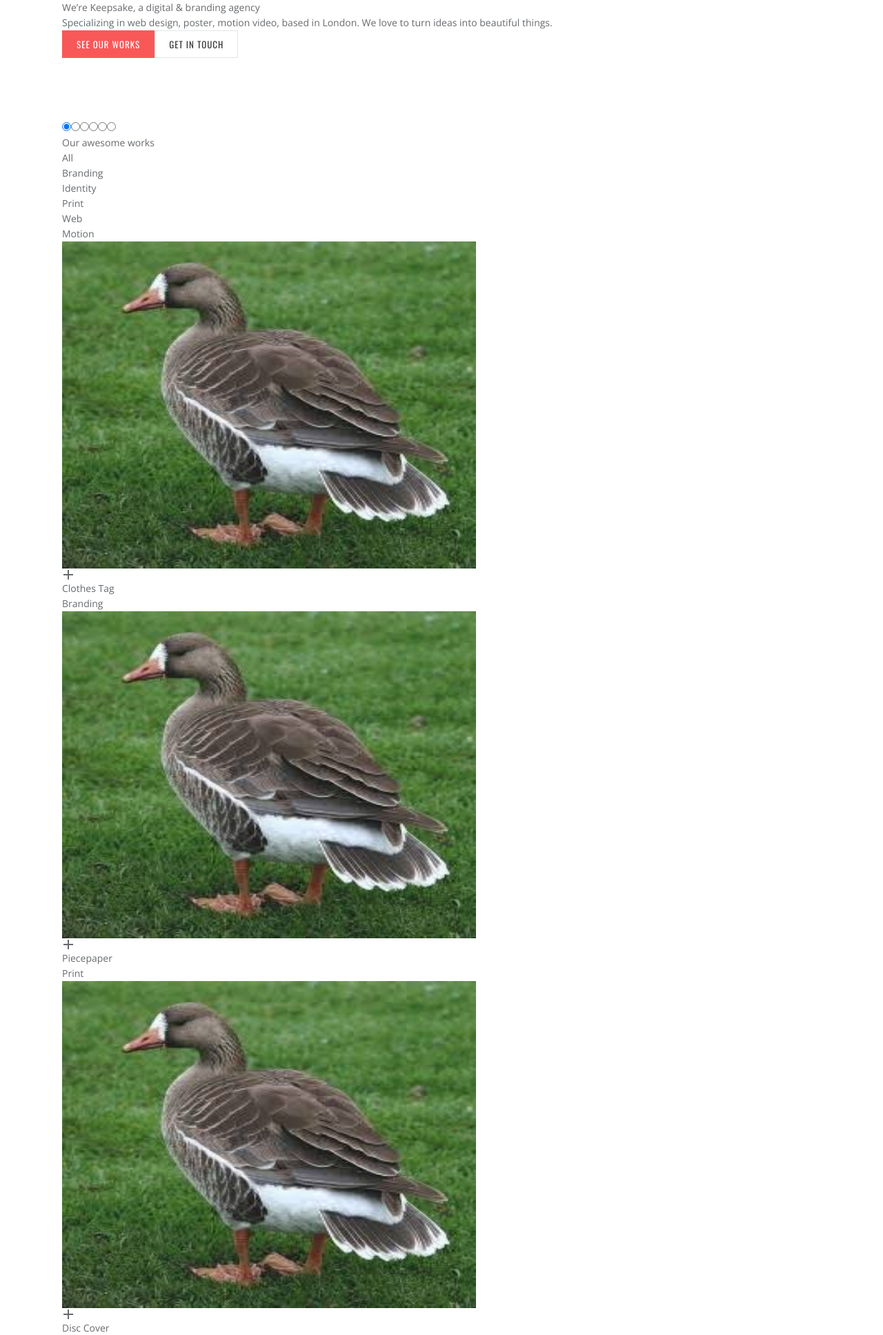
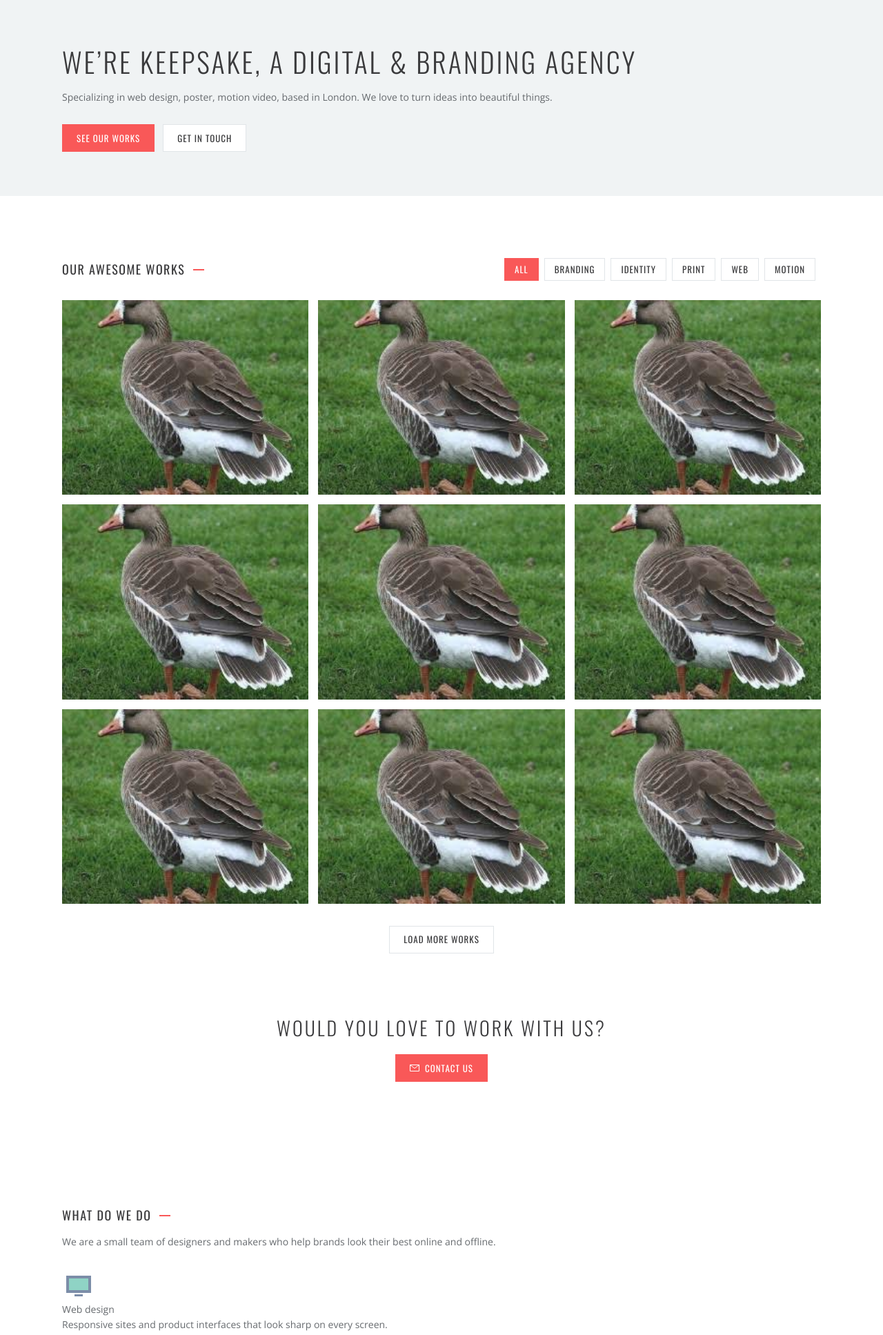
Before and after one commit to KristinaSalo8/landing-keepsake-vite, a Node project: template src/pages/index.pug in a window 1280 px wide. Shown: the part 100-2035 px from the top of the page at 69% size. Run offline with Node 20 templates, Linux system fonts and the light colour scheme; the template is opened without the code that fills it, so the values that code supplies are empty; style sheets or scripts are compiled from the project's sources; some libraries are stand-ins or nearby versions.

Commit message:
feat: add section title, chips, filter and card styles

```diff
--- /dev/null
+++ b/src/styles/components/_card.scss
@@ -0,0 +1,88 @@
+@use '../utils' as *;
+
+.card {
+  flex: 0 0 100%;
+  padding: calc(var(--gutter) / 2);
+  &:nth-child(n + 6) {
+    display: none;
+  }
+  @include mq(md) {
+    flex-basis: 50%;
+    &:nth-child(n + 6) {
+      display: block;
+    }
+    &:nth-child(9) {
+      display: none;
+    }
+  }
+  @include mq(lg) {
+    flex-basis: 33.3333%;
+    &:nth-child(9) {
+      display: block;
+    }
+  }
+  &:focus-within .card__overlay {
+    opacity: 1;
+  }
+  &__box {
+    position: relative;
+  }
+
+  &__link {
+    position: relative;
+    display: block;
+    aspect-ratio: var(--card-ratio);
+    overflow: hidden;
+    background: var(--color-bg-light);
+    &:hover .card__overlay,
+    &:focus-visible .card__overlay {
+      opacity: 1;
+    }
+    &:focus-visible {
+      @include focus-ring(var(--color-teal), -4px);
+    }
+  }
+  &__img {
+    width: 100%;
+    height: 100%;
+    object-fit: cover;
+  }
+  &__overlay {
+    @include flex-center;
+    position: absolute;
+    inset: 0;
+    flex-direction: column;
+    background: var(--color-overlay);
+    text-align: center;
+    opacity: 0;
+    @include transition-safe(opacity 0.25s);
+  }
+  &__plus {
+    @include flex-center;
+    width: 44px;
+    height: 44px;
+    margin-bottom: 14px;
+    border-radius: 50%;
+    background: var(--color-teal);
+    color: var(--color-white);
+  }
+  &__title {
+    font-family: var(--font-heading);
+    font-size: rem(18);
+    line-height: 1.2;
+    letter-spacing: 1.5px;
+    text-transform: uppercase;
+    color: var(--color-white);
+  }
+  &__line {
+    width: 32px;
+    height: 2px;
+    margin: 12px 0 10px;
+    background: var(--color-accent);
+  }
+  &__cat {
+    font-size: rem(14);
+    line-height: 1.2;
+    color: var(--color-teal);
+  }
+}
--- /dev/null
+++ b/src/styles/components/_chip.scss
@@ -0,0 +1,21 @@
+@use '../utils' as *;
+
+.chip {
+  display: block;
+  padding: 9px 14px;
+  border: 1px solid var(--color-border);
+  background: var(--color-white);
+  font-family: var(--font-heading);
+  font-size: var(--fs-nav);
+  line-height: 1;
+  letter-spacing: 1px;
+  text-transform: uppercase;
+  color: var(--color-text-dark);
+  cursor: pointer;
+  @include transition-safe(color 0.2s, border-color 0.2s, background-color 0.2s);
+
+  &:hover {
+    border-color: var(--color-accent);
+    color: var(--color-accent);
+  }
+}
--- /dev/null
+++ b/src/styles/components/_chips.scss
@@ -0,0 +1,26 @@
+@use '../utils' as *;
+
+.chips {
+  display: flex;
+  flex-wrap: nowrap;
+  margin-top: 18px;
+  margin-right: calc(-1 * var(--pad-x));
+  padding-bottom: 4px;
+  overflow-x: auto;
+  scrollbar-width: none;
+
+  &::-webkit-scrollbar {
+    display: none;
+  }
+
+  @include mq(md) {
+    margin: 0;
+    padding: 0;
+    overflow: visible;
+  }
+
+  &__item {
+    flex: none;
+    margin-right: 8px;
+  }
+}
--- /dev/null
+++ b/src/styles/components/_filter.scss
@@ -0,0 +1,47 @@
+@use '../utils' as *;
+.filter__input {
+  position: absolute;
+  width: 1px;
+  height: 1px;
+  opacity: 0;
+}
+
+.filter__input--all:checked ~ .works__head .chip--all,
+.filter__input--branding:checked ~ .works__head .chip--branding,
+.filter__input--identity:checked ~ .works__head .chip--identity,
+.filter__input--print:checked ~ .works__head .chip--print,
+.filter__input--web:checked ~ .works__head .chip--web,
+.filter__input--motion:checked ~ .works__head .chip--motion {
+  border-color: var(--color-accent);
+  background: var(--color-accent);
+  color: var(--color-white);
+}
+
+.filter__input--all:focus-visible ~ .works__head .chip--all,
+.filter__input--branding:focus-visible ~ .works__head .chip--branding,
+.filter__input--identity:focus-visible ~ .works__head .chip--identity,
+.filter__input--print:focus-visible ~ .works__head .chip--print,
+.filter__input--web:focus-visible ~ .works__head .chip--web,
+.filter__input--motion:focus-visible ~ .works__head .chip--motion {
+  @include focus-ring(var(--color-text-dark), 2px);
+}
+
+.filter__input--branding:checked ~ .works__grid .card:not([data-category='branding']) {
+  display: none;
+}
+
+.filter__input--identity:checked ~ .works__grid .card:not([data-category='identity']) {
+  display: none;
+}
+
+.filter__input--print:checked ~ .works__grid .card:not([data-category='print']) {
+  display: none;
+}
+
+.filter__input--web:checked ~ .works__grid .card:not([data-category='web']) {
+  display: none;
+}
+
+.filter__input--motion:checked ~ .works__grid .card:not([data-category='motion']) {
+  display: none;
+}
--- /dev/null
+++ b/src/styles/components/_section-lead.scss
@@ -0,0 +1,3 @@
+.section-lead {
+  margin: 14px 0 28px;
+}
--- /dev/null
+++ b/src/styles/components/_section-title.scss
@@ -0,0 +1,21 @@
+@use '../utils' as *;
+
+.section-title {
+  display: flex;
+  align-items: center;
+  font-family: var(--font-heading);
+  font-size: rem(18);
+  font-weight: 400;
+  line-height: 27px;
+  letter-spacing: 1.5px;
+  text-transform: uppercase;
+  color: var(--color-text-dark);
+
+  &::after {
+    content: '';
+    width: 16px;
+    height: 2px;
+    margin-left: 12px;
+    background: var(--color-accent);
+  }
+}
--- a/src/styles/components/index.scss
+++ b/src/styles/components/index.scss
@@ -4,3 +4,9 @@
 @forward 'nav-toggle';
 @forward 'menu';
 @forward 'fav';
+@forward 'section-title';
+@forward 'section-lead';
+@forward 'chips';
+@forward 'chip';
+@forward 'filter';
+@forward 'card';
--- /dev/null
+++ b/src/styles/layout/_cta.scss
@@ -0,0 +1,21 @@
+.cta {
+  padding: 0 0 var(--section-y);
+
+  &__inner {
+    display: flex;
+    flex-direction: column;
+    align-items: center;
+    text-align: center;
+  }
+
+  &__title {
+    margin-bottom: 20px;
+    font-family: var(--font-heading);
+    font-size: var(--fs-cta);
+    font-weight: 300;
+    line-height: 1.3;
+    letter-spacing: 3px;
+    text-transform: uppercase;
+    color: var(--color-text-dark);
+  }
+}
--- /dev/null
+++ b/src/styles/layout/_hero.scss
@@ -0,0 +1,46 @@
+@use '../utils' as *;
+
+.hero {
+  padding: 40px 0;
+  background: var(--color-bg-light);
+
+  @include mq(md) {
+    padding: 56px 0;
+  }
+
+  @include mq(lg) {
+    padding: 64px 0;
+  }
+
+  &__title {
+    font-family: var(--font-heading);
+    font-size: var(--fs-h1);
+    font-weight: 300;
+    line-height: 1.25;
+    letter-spacing: 3px;
+    text-transform: uppercase;
+    color: var(--color-text-dark);
+  }
+
+  &__text {
+    margin: 16px 0 28px;
+  }
+
+  &__actions {
+    display: flex;
+    flex-direction: column;
+    gap: 12px;
+
+    @include mq(md) {
+      flex-direction: row;
+    }
+  }
+
+  &__btn {
+    min-height: 44px;
+
+    @include mq(md) {
+      min-height: 40px;
+    }
+  }
+}
--- /dev/null
+++ b/src/styles/layout/_works.scss
@@ -0,0 +1,27 @@
+@use '../utils' as *;
+
+.works {
+  &__head {
+    display: flex;
+    flex-direction: column;
+    margin-bottom: 28px;
+
+    @include mq(md) {
+      flex-flow: row wrap;
+      align-items: center;
+      justify-content: space-between;
+    }
+  }
+
+  &__grid {
+    display: flex;
+    flex-wrap: wrap;
+    margin: calc(var(--gutter) / -2);
+  }
+
+  &__more {
+    display: flex;
+    justify-content: center;
+    margin-top: 32px;
+  }
+}
--- a/src/styles/layout/index.scss
+++ b/src/styles/layout/index.scss
@@ -1,3 +1,6 @@
 @forward 'container';
 @forward 'section';
 @forward 'header';
+@forward 'hero';
+@forward 'works';
+@forward 'cta';
```
